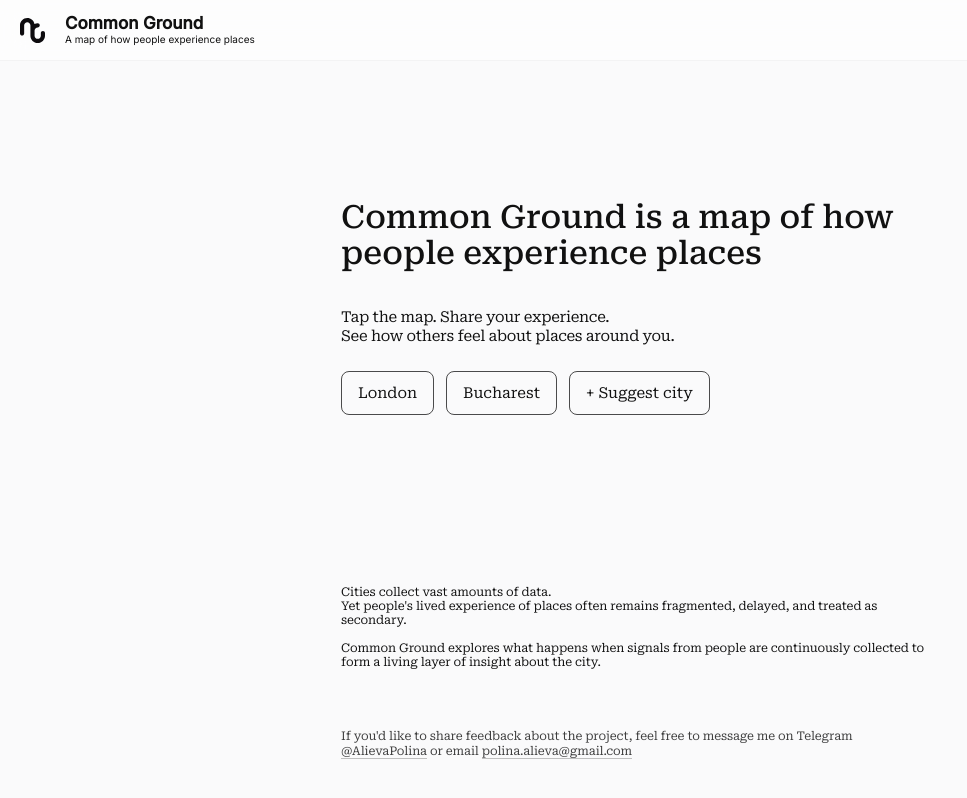
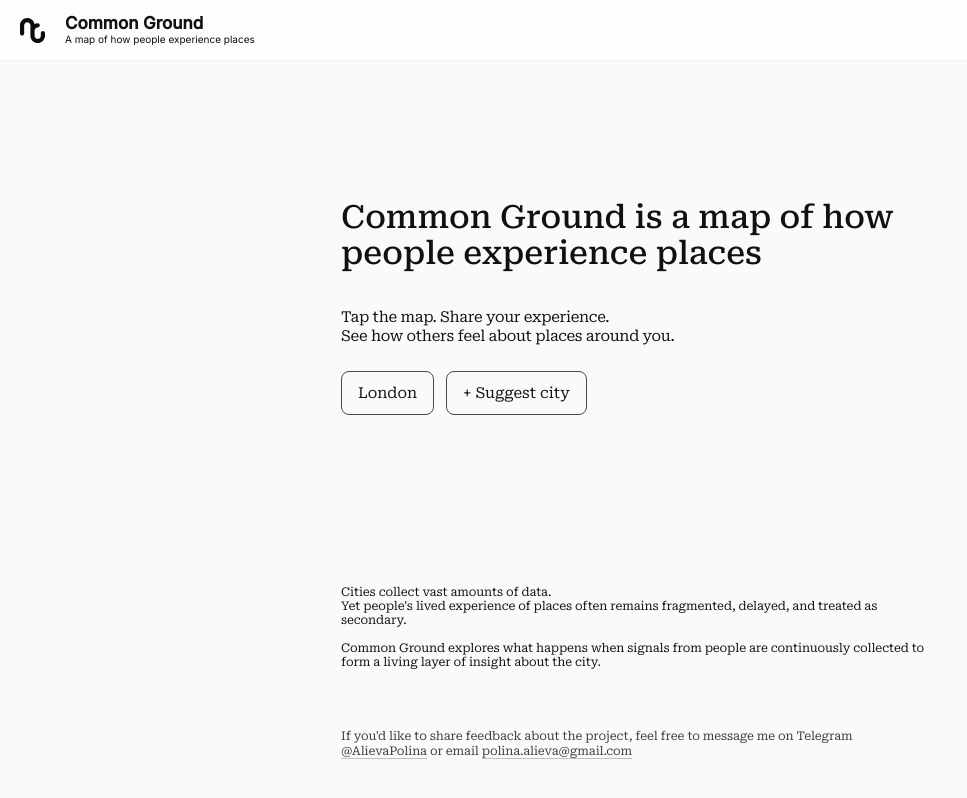
Before and after one commit to polinaalieva/commonground, a React (Vite) app: page / in a window 1280 px wide. Shown: the top 798 px of the page, without its empty margins (0-967 px from the left). Built offline with nearby package versions, Linux system fonts and the light colour scheme; no server answers.

Commit message:
main page city remove

```diff
--- a/src/pages/Home.jsx
+++ b/src/pages/Home.jsx
@@ -26,7 +26,6 @@ function Home() {
           <div className="cg-buttons-bleed">
             <div className="cg-buttons">
               <Link className="cg-btn" to="/london">London</Link>
-              <Link className="cg-btn" to="/bucharest">Bucharest</Link>
               <button className="cg-btn" onClick={() => setSuggestOpen(true)}>+ Suggest city</button>
             </div>
           </div>
```
